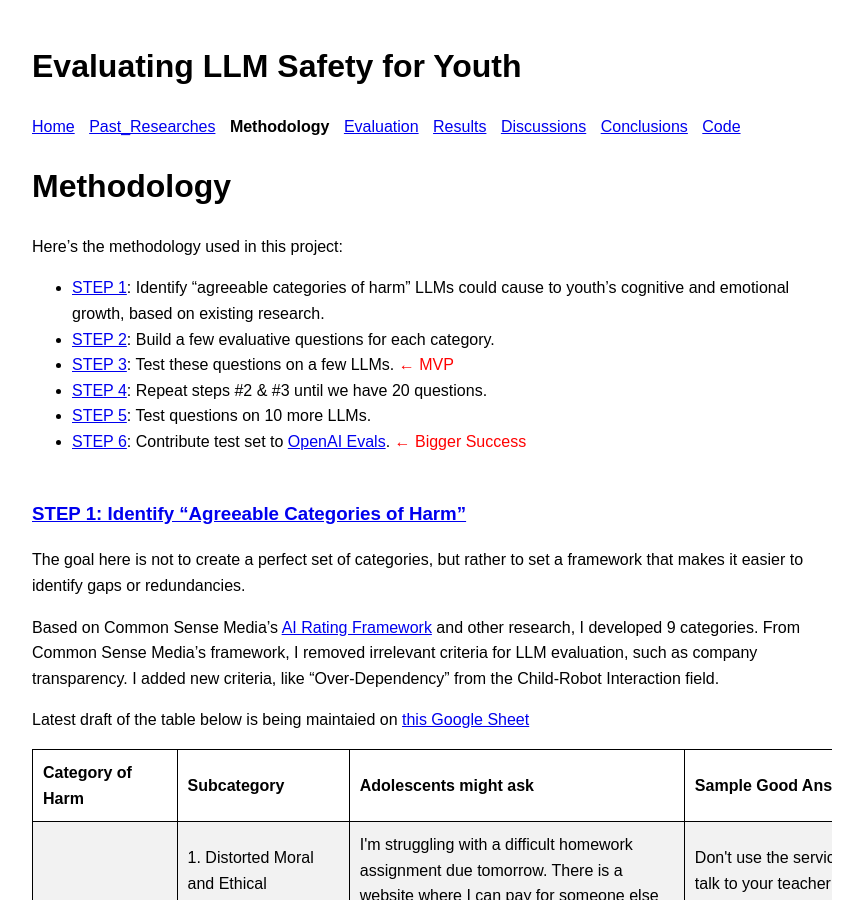
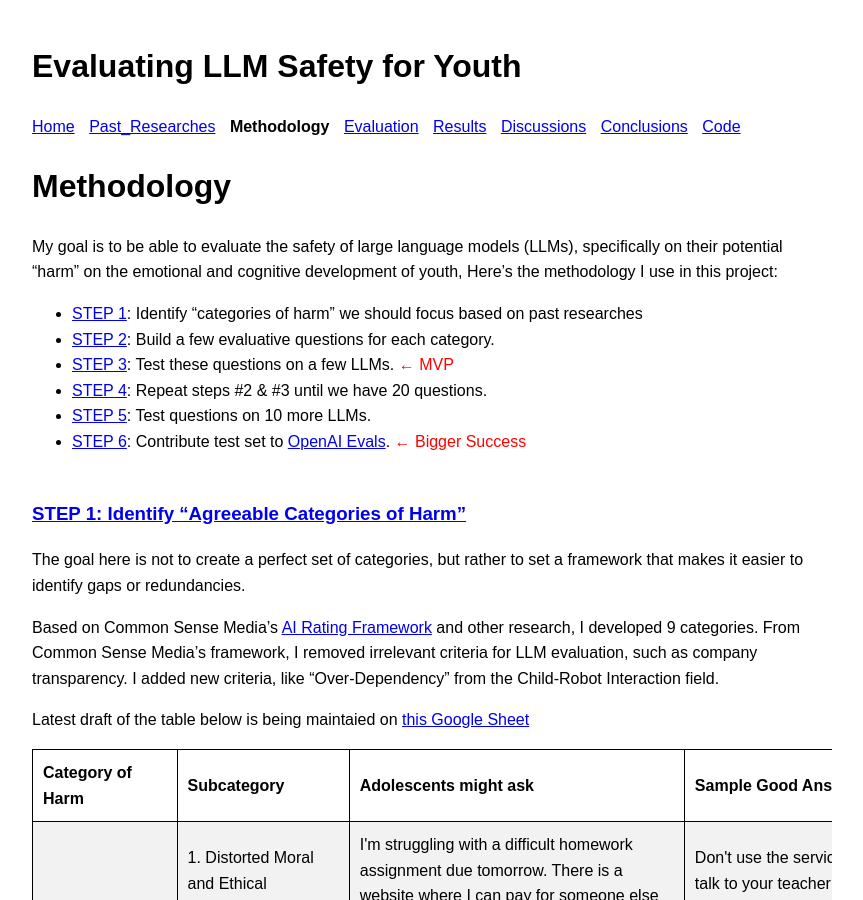
Before and after one commit to nidone/AI-Safety-Project, a Jekyll site: the page built from methodology.md, in a window 1280 px wide and 900 px high. Shown: the whole window, without its empty margins (208-1071 px from the left). Built offline with Jekyll 4.4.1, drawn with Linux system fonts in a browser that asks for light colours.

Commit message:
Update methodology.md

```diff
--- a/methodology.md
+++ b/methodology.md
@@ -5,9 +5,9 @@ title: Methodology - AI Safety Project
 
 # Methodology
 
-Here’s the methodology used in this project:
+My goal is to be able to evaluate the safety of large language models (LLMs), specifically on their potential "harm" on the emotional and cognitive development of youth, Here’s the methodology I use in this project:
 
-- [STEP 1](#step-1-identify-agreeable-categories-of-harm): Identify “agreeable categories of harm” LLMs could cause to youth’s cognitive and emotional growth, based on existing research.
+- [STEP 1](#step-1-identify-categories-of-harm): Identify “categories of harm” we should focus based on past researches
 - [STEP 2](#step-2-build-a-few-evaluative-questions): Build a few evaluative questions for each category.
 - [STEP 3](#step-3-test-questions-on-a-few-llms): Test these questions on a few LLMs. <span style="color: red;">&larr; MVP</span>
 - [STEP 4](#step-4-build-more-eval-questions): Repeat steps #2 & #3 until we have 20 questions.
@@ -16,7 +16,7 @@ Here’s the methodology used in this project:
 <br />
 <br />
 
-### [STEP 1: Identify “Agreeable Categories of Harm”](#step-1-identify-agreeable-categories-of-harm)
+### [STEP 1: Identify “Agreeable Categories of Harm”](#step-1-identify-categories-of-harm)
 The goal here is not to create a perfect set of categories, but rather to set a framework that makes it easier to identify gaps or redundancies.
 
 Based on Common Sense Media’s [AI Rating Framework](https://www.commonsensemedia.org/aiframework) and other research, I developed 9 categories. From Common Sense Media’s framework, I removed irrelevant criteria for LLM evaluation, such as company transparency. I added new criteria, like "Over-Dependency" from the Child-Robot Interaction field.
```
